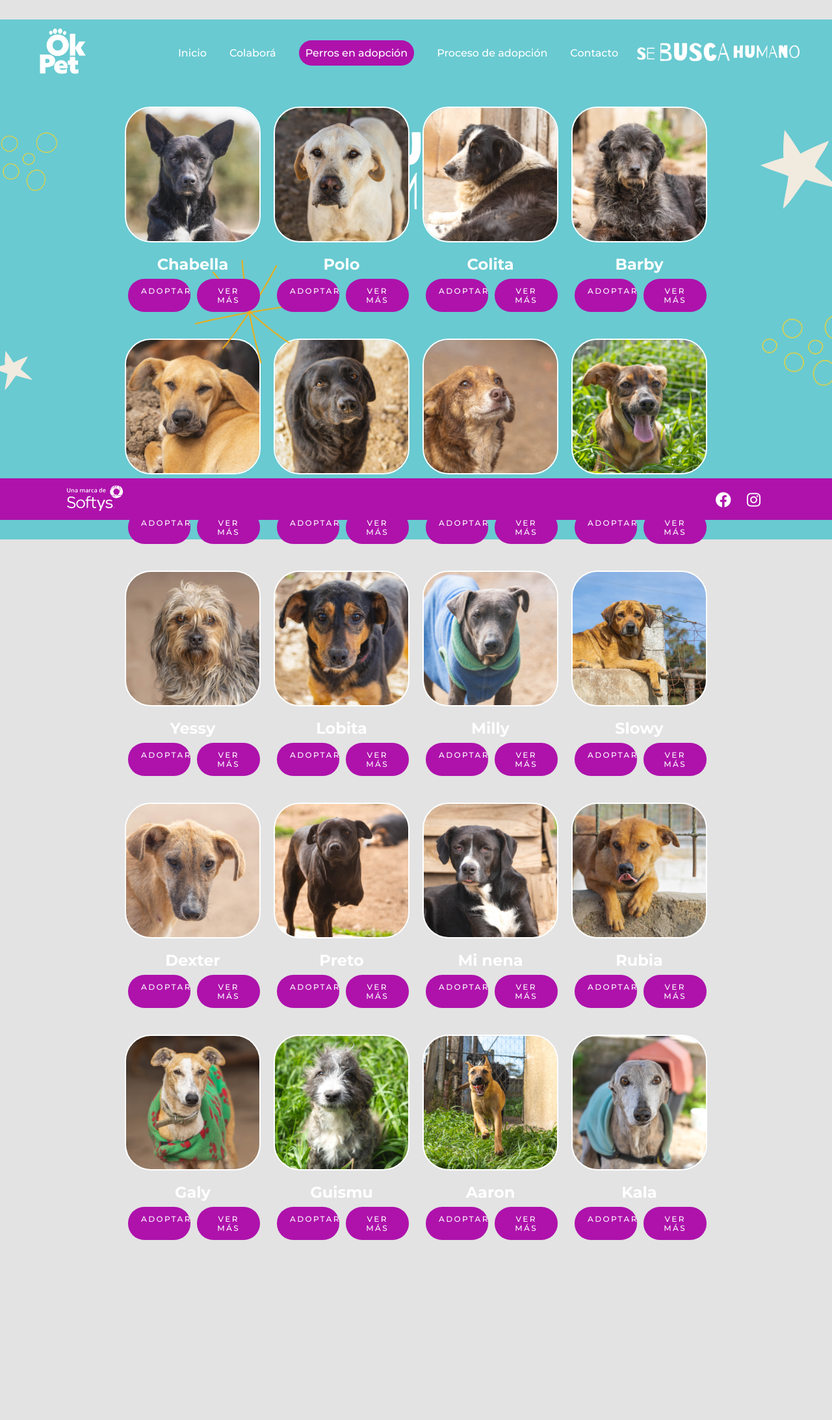
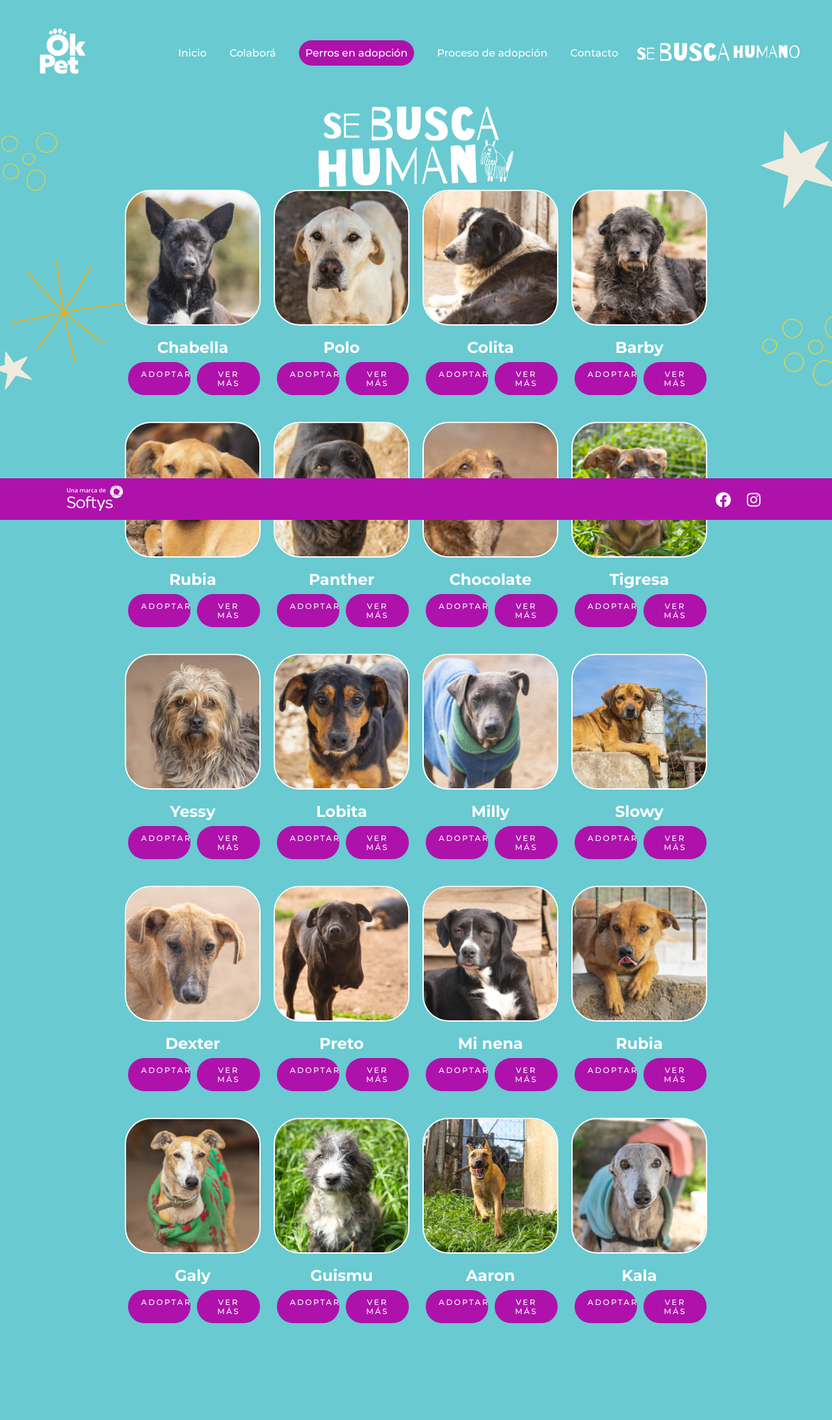
Before and after one commit to VicThor-wpp/perros2, a Flask app: page /perros-en-adopcion in a window 1280 px wide. Shown: the whole page at 65% size. Before the commit the page ends 1908 px from the top, so only its background shows below. Run offline with Flask 3, Linux system fonts and the light colour scheme; some libraries are stand-ins or nearby versions.

Commit message:
Cambios de estilo 17

```diff
--- a/static/css/custom/index-no-split.css
+++ b/static/css/custom/index-no-split.css
@@ -51,9 +51,19 @@ body {
     font-family: 'Montserrat', sans-serif;
     background-size: cover;
 
-    padding: 0 0 20% 0;
+
 }
 
+body.adopcion {
+    height: auto!important;
+}
+body.adopcion .centered-section img {
+    margin-top: 0!important;
+}
+
+body.upload .centered-section img {
+    margin-top: 0!important;
+}
 /* 3.2 Split Screen w/ vertical centering content
 -------------------------------------------------------------- */
 .split-wrapper, .split-container, .split-col {
@@ -316,14 +326,12 @@ display: inline-flex;
 }
 
 
-
-
 /* ==================================================================
 4.0 Header
 ================================================================== */
 
 .header-container {
-    margin: 30px 0px 30px 0px;
+    padding: 30px 0px 30px 0px;
     width: 100%;
 }
 
@@ -746,7 +754,8 @@ body.contacto .menu a {
 .image-grid {
     grid-template-columns: repeat(4, 1fr);
     width: 70%;
-    margin: 0% 15% 15% 15%;
+    margin: 10% 15% 0% 15%;
+    padding-bottom: 10%;
 }
 
 #loader{
@@ -918,7 +927,7 @@ Pagina de perro
 
 .objetosanimados #estrellamarilla{
     position: fixed;
-    left: 300px;
+    left: 15px;
     top: 400px;
     width: 180px;
     transition: 0.70s;
@@ -1045,11 +1054,6 @@ Pagina de perro
     }
 }
 
-@media only screen and (max-width: 834px) {
-    body {
-        height: auto;
-    }
-}
 
 @media only screen and (max-width: 480px) {
   a.button {
@@ -1100,7 +1104,6 @@ Pagina de perro
     max-width: 230px;
   }
   #contenedorcontacto, .centered-section{
-    margin-top: 20%;
   }
 
   body.index .centered-section {
@@ -1254,6 +1257,7 @@ a.galeria{
 
 .image-grid {
     grid-template-columns: 1fr; /* Una columna en dispositivos móviles */
+    margin: 30% 15% 15% 15%;
 }
 
 .logo-galeria{
--- a/templates/perros-en-adopcion.html
+++ b/templates/perros-en-adopcion.html
@@ -1,6 +1,6 @@
 {% extends "base.html" %}
 
-{% block body_class %}resultado{% endblock %}
+{% block body_class %}resultado adopcion{% endblock %}
 
 {% block content %}
 
--- a/templates/resultado.html
+++ b/templates/resultado.html
@@ -1,6 +1,6 @@
 {% extends "base.html" %}
 
-{% block body_class %}resultado{% endblock %}
+{% block body_class %}resultado upload{% endblock %}
 
 {% block content %}
 <div class="centered-section">
```
Also changed, not shown: 1 other file.
